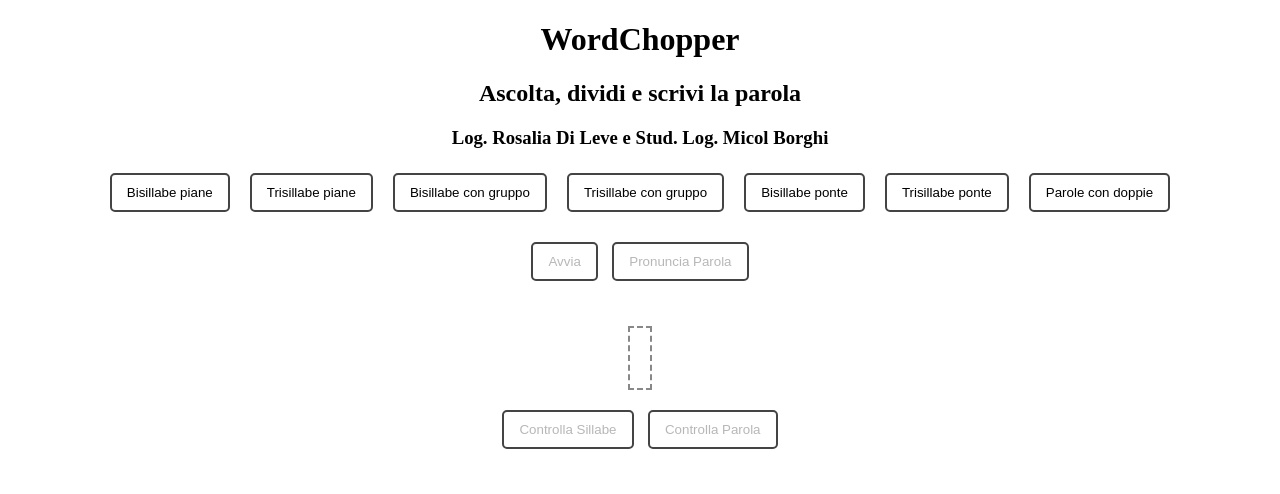
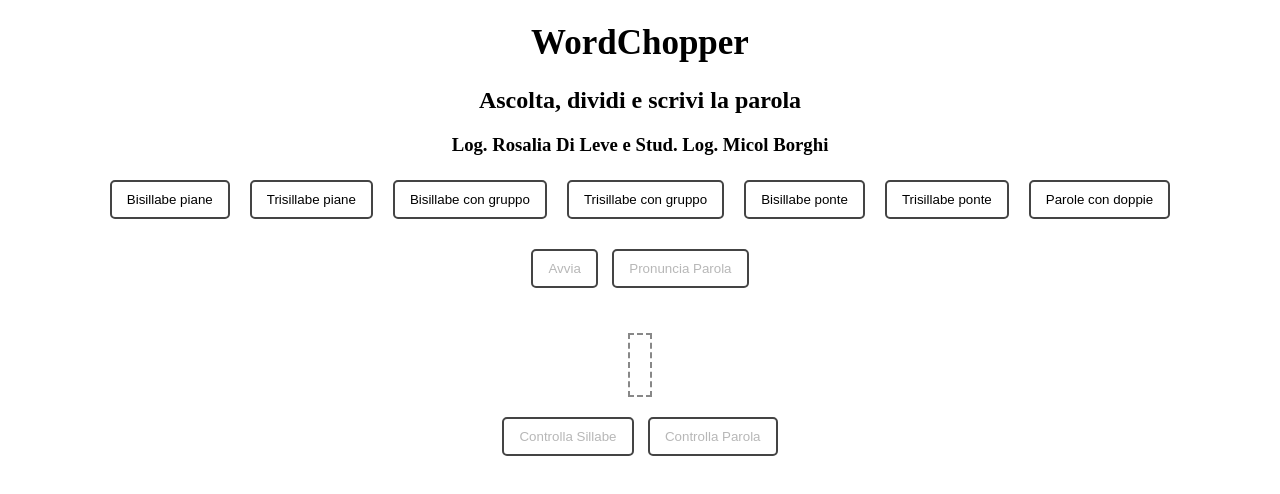
Before and after one commit to LogoVille/WordChopper, a plain HTML site: page index.html in a window 1280 px wide. Drawn offline with Linux system fonts and the light colour scheme.

Commit message:
Update index.html

```diff
--- a/index.html
+++ b/index.html
@@ -7,6 +7,7 @@
   <style>
     body { font-family: Arial, sans-serif; margin: 20px; }
     h1, h2, h3 { text-align: center; font-family:"Papyrus" }
+    h1 {font-size: 35px}
     button {
       margin: 5px; padding: 10px 15px; cursor: pointer;
       border: 2px solid #444; border-radius: 5px;
```
